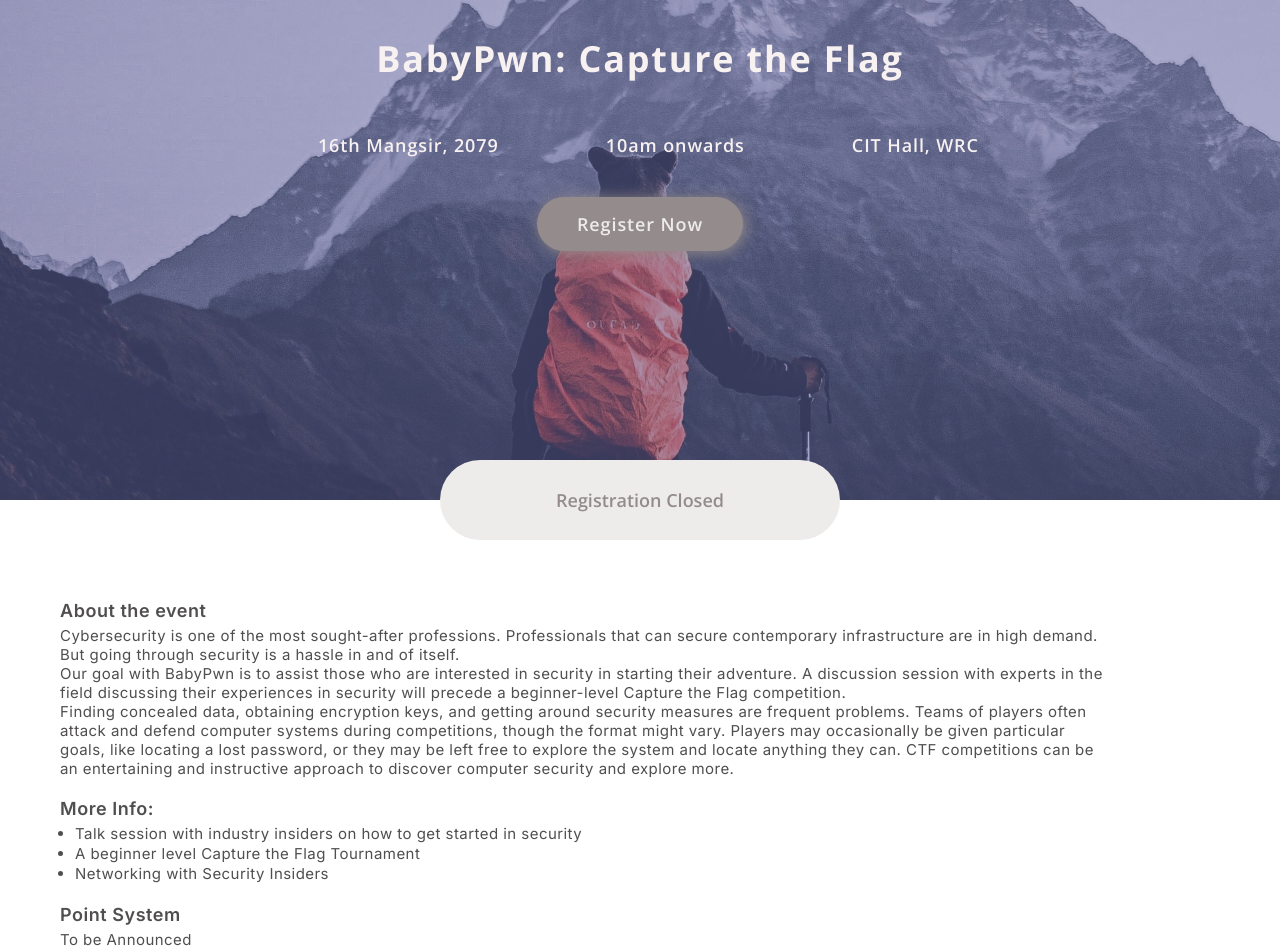
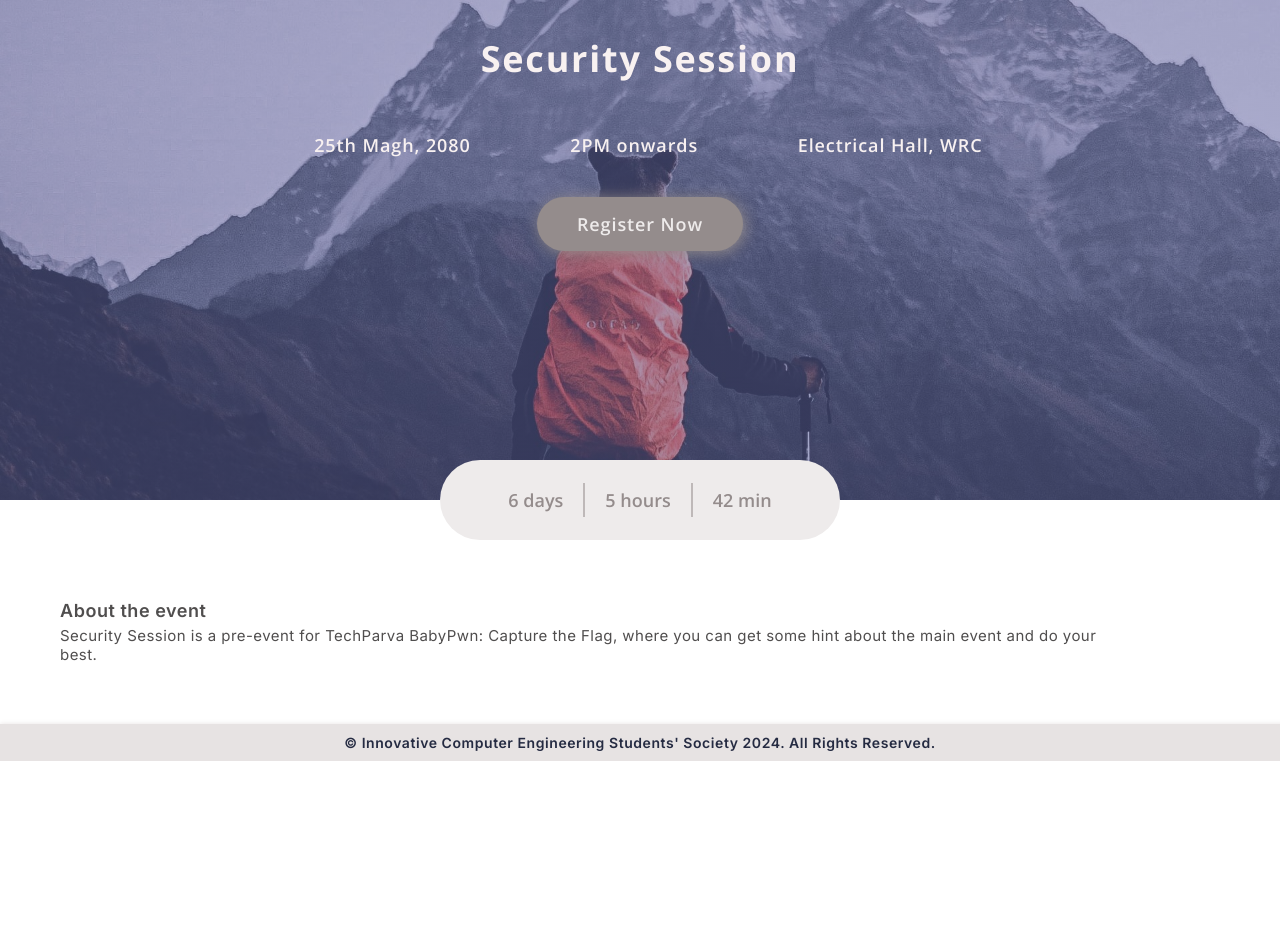
Before and after one commit to i-ces/Techparva-web, a React (Vite) app: page /security-session in a window 1280 px wide. Shown: the part 140-1092 px from the top of the page. After the commit the page ends 901 px from the top, so only its background shows below. Built offline with nearby package versions, Linux system fonts and the light colour scheme.

Commit message:
update page for second day

```diff
--- a/src/pages/datathon/datathon.jsx
+++ b/src/pages/datathon/datathon.jsx
@@ -9,10 +9,10 @@ const Datathon = () =>{
         <div className='datathon'>
             <RegisterPage
             title="Datathon"
-            time="10am onwards"
-            date="15th Mangsir, 2079"
+            time="2PM onwards"
+            date="25th Magh, 2080"
             location="CIT Hall, WRC"
-            countdown_time="11/30/2022"
+            countdown_time="02/08/2022"
             urll="#"
             />
         <div className="detailsofevent">
--- a/src/pages/security/security_session.jsx
+++ b/src/pages/security/security_session.jsx
@@ -7,26 +7,19 @@ const Security = () => {
     return (
         <div className='security'>
             <RegisterPage
-                title="BabyPwn: Capture the Flag"
-                time="10am onwards"
-                date="16th Mangsir, 2079"
-                location="CIT Hall, WRC"
-                countdown_time="12/02/2022"
+                title="Security Session"
+                time="2PM onwards"
+                date="25th Magh, 2080"
+                location="Electrical Hall, WRC"
+                countdown_time="02/08/2024"
                 urll="https://forms.gle/jWgSWp719UYM18f97"
             />
             <div className="detailsofevent">
                 <h3>About the event</h3>
-                <p>Cybersecurity is one of the most sought-after professions. Professionals that can secure contemporary infrastructure are in high demand. But going through security is a hassle in and of itself. </p>
-                <p>Our goal with BabyPwn is to assist those who are interested in security in starting their adventure. A discussion session with experts in the field discussing their experiences in security will precede a beginner-level Capture the Flag competition.</p>
-                <p>Finding concealed data, obtaining encryption keys, and getting around security measures are frequent problems. Teams of players often attack and defend computer systems during competitions, though the format might vary. Players may occasionally be given particular goals, like locating a lost password, or they may be left free to explore the system and locate anything they can. CTF competitions can be an entertaining and instructive approach to discover computer security and explore more.</p>
-                <h3>More Info:</h3>
-                <ul>
-                    <li>Talk session with industry insiders on how to get started in security</li>
-                    <li>A beginner level Capture the Flag Tournament</li>
-                    <li>Networking with Security Insiders</li>
-                </ul>
-                <h3>Point System</h3>
-                <p>To be Announced</p>
+                <p>
+                Security Session is a pre-event for TechParva BabyPwn: Capture the Flag, where you can get some hint about the main event and do your best.
+               </p>
+
             </div>
             <Copyright />
 
```
